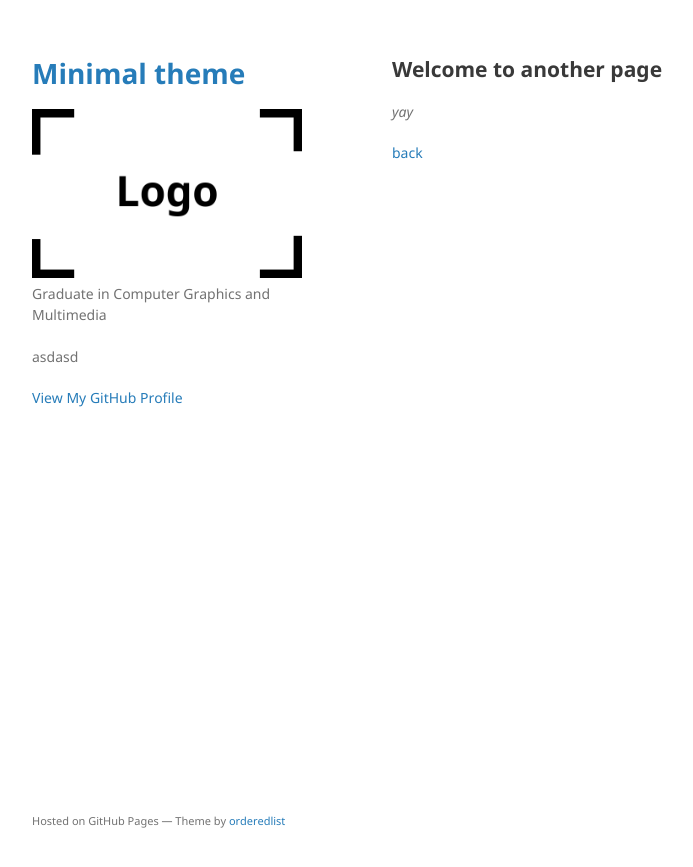
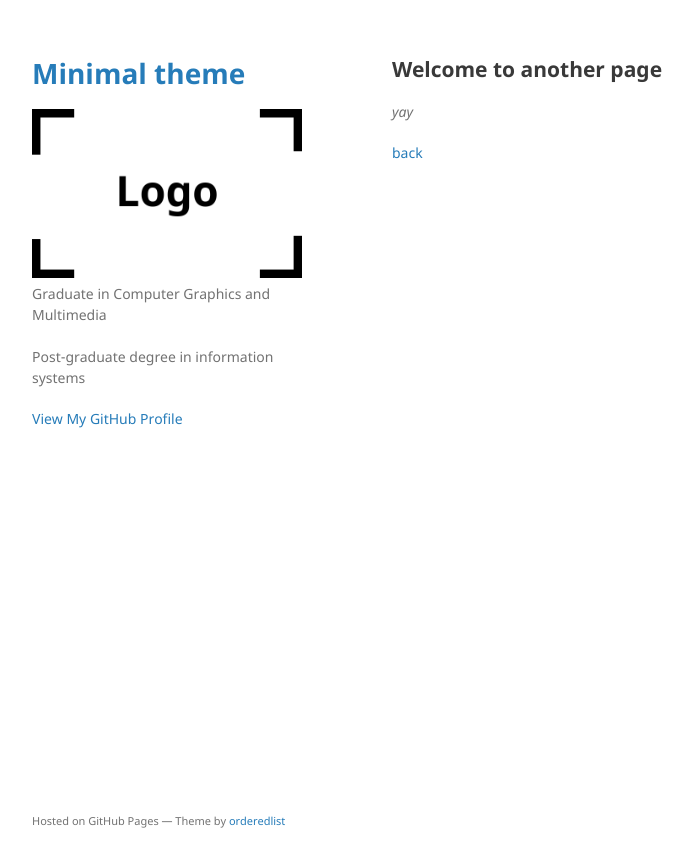
Before and after one commit to LopesJos/Lopesjos.github.io, a Jekyll site: the page built from another-page.md, in a window 1280 px wide. Shown: the top 867 px of the page, without its empty margins (178-871 px from the left). Built offline with Jekyll 4.4.1, drawn with Linux system fonts in a browser that asks for light colours; our own code applies the rules of GitHub Pages for plain Markdown files.

Commit message:
Update _config.yml

```diff
--- a/_config.yml
+++ b/_config.yml
@@ -1,6 +1,6 @@
 title: Minimal theme
 logo: /assets/img/logo.png
-description: Graduate in Computer Graphics and Multimedia <br> <br> asdasd
+description: Graduate in Computer Graphics and Multimedia <br> <br> Post-graduate degree in information systems
 show_downloads: false
 google_analytics:
 theme: jekyll-theme-minimal
```
